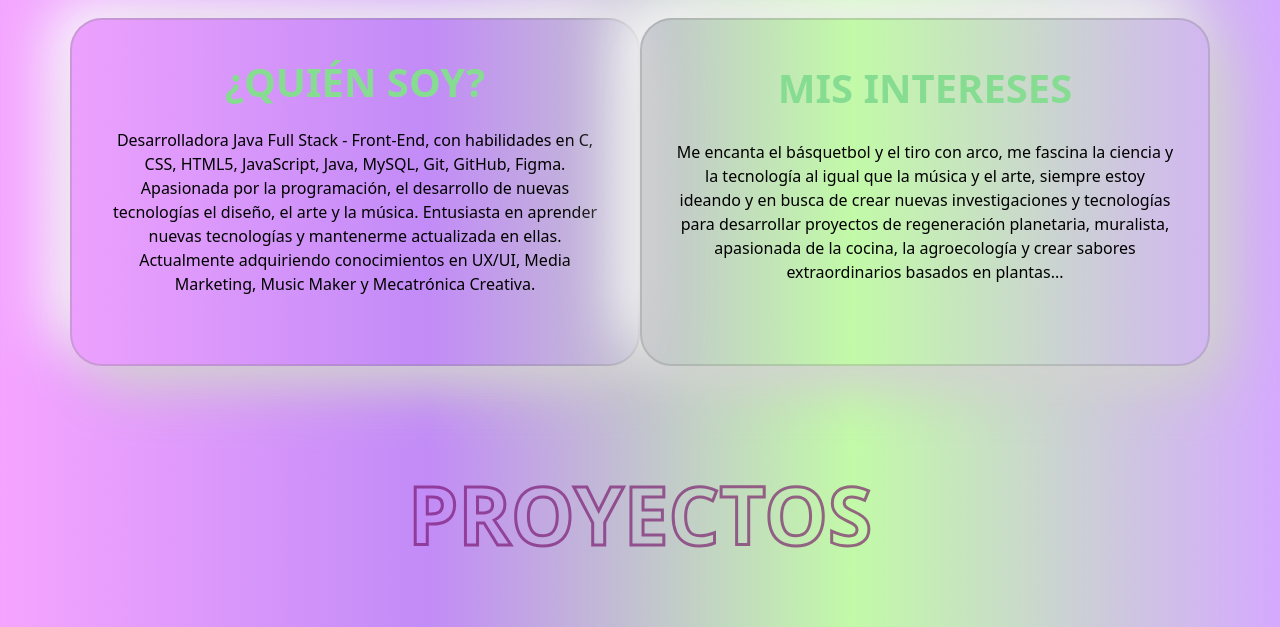
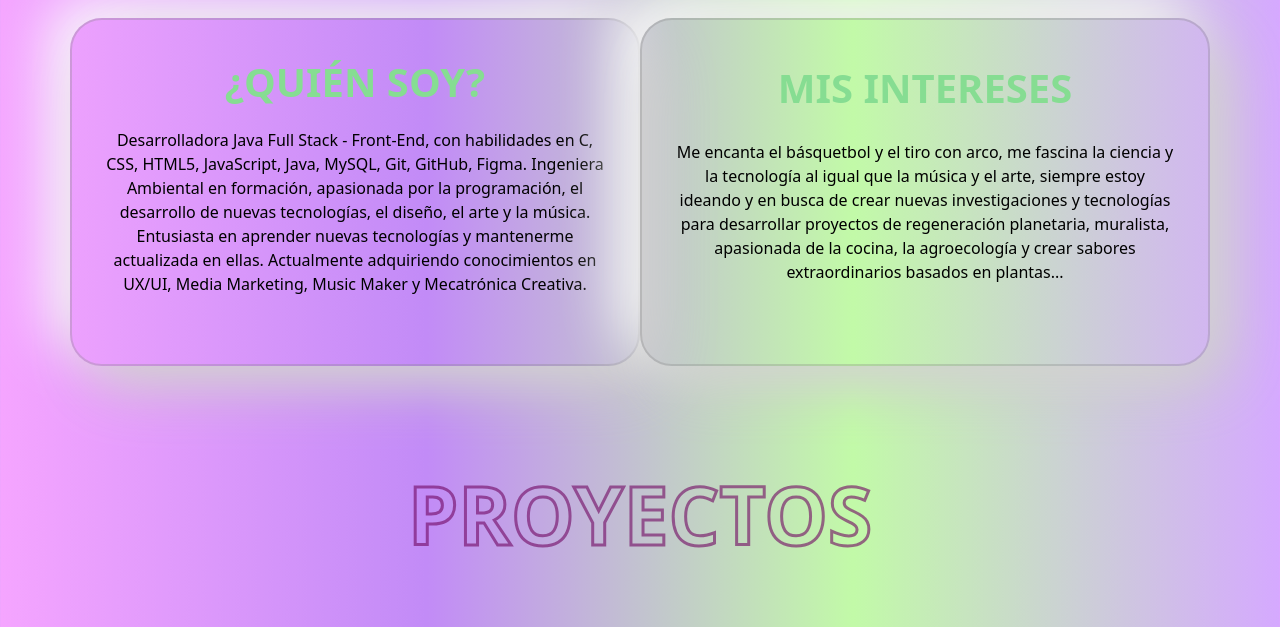
Before and after one commit to ErandyDiana/Portafolio-Personal, a plain HTML site: page index.html in a window 1280 px wide. Shown: the part 1040-1667 px from the top of the page. Drawn offline with nearby package versions, Linux system fonts and the light colour scheme; files whose address does not match are found by name; a web font is replaced by a local one.

Commit message:
Update index.html

```diff
--- a/index.html
+++ b/index.html
@@ -88,9 +88,9 @@
           <div class="columna col-12 col-md-6">
             <p class="experiencia-titulo">¿QUIÉN SOY?</p>
             <p>Desarrolladora Java Full Stack - Front-End, con habilidades en C, CSS, HTML5, JavaScript, Java, MySQL, Git, GitHub, Figma.
-Apasionada por la programación, el desarrollo de nuevas tecnologías el diseño, el arte y la música.
+Ingeniera Ambiental en formación, apasionada por la programación, el desarrollo de nuevas tecnologías, el diseño, el arte y la música.
 Entusiasta en aprender nuevas tecnologías y mantenerme actualizada en ellas.
-Actualmente adquiriendo conocimientos en UX/UI, Media Marketing, Music Maker y Mecatrónica Creativa. </p>
+Actualmente adquiriendo conocimientos en UX/UI, Media Marketing, Music Maker y Mecatrónica Creativa.</p>
             <div class="badges-contenedor">
 
             </div>
```
